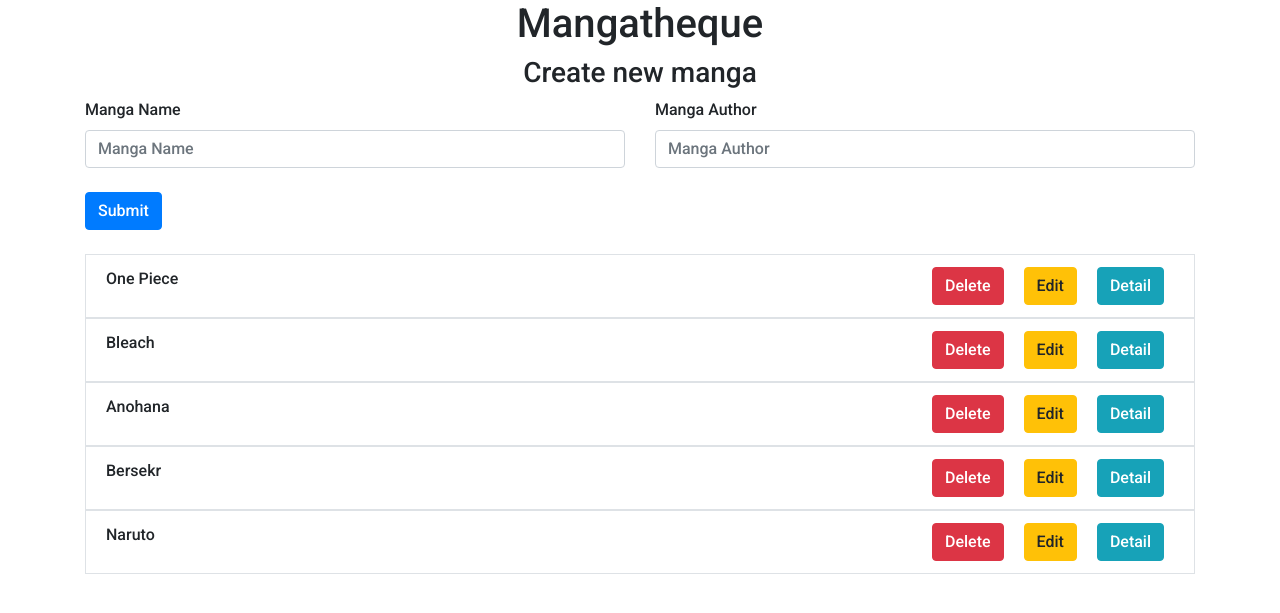
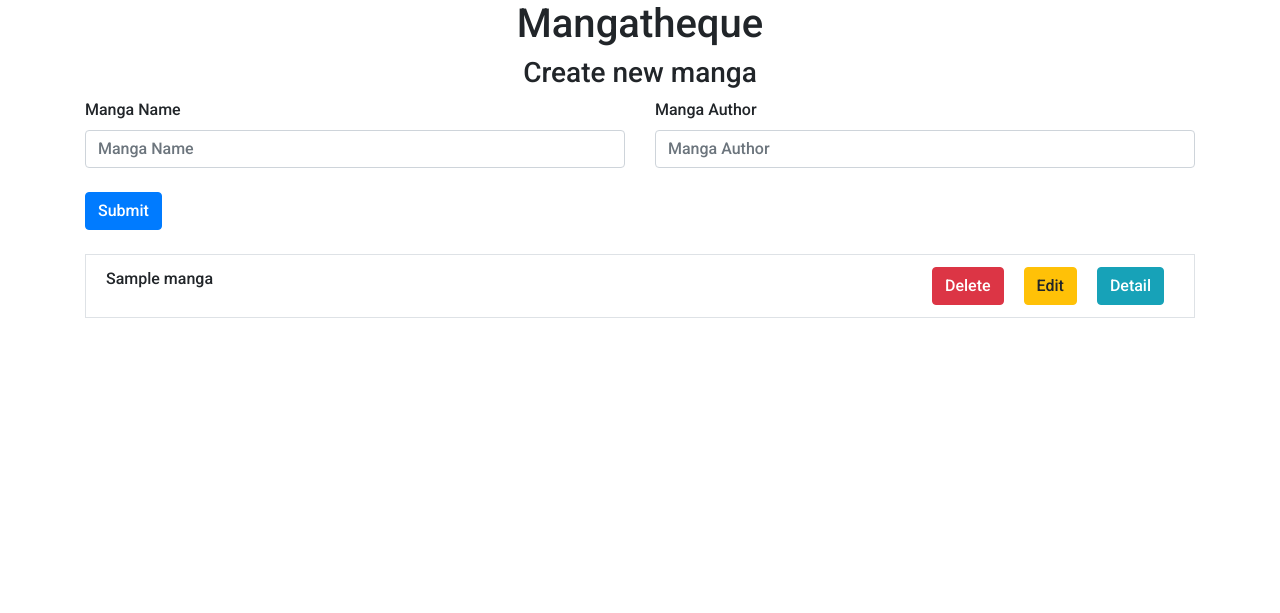
Before and after one commit to Karilla/Mangatheque, a Flask app: page / in a window 1280 px wide. Shown: the part 52-665 px from the top of the page. Run offline with Flask 2, Linux system fonts and the light colour scheme; a user stored in the database is signed in; tables that the repository leaves empty hold one stand-in row (values such as "Sample post"); some libraries are stand-ins or nearby versions.

Commit message:
Adeed manga form and rendering

```diff
--- a/app/templates/index.html
+++ b/app/templates/index.html
@@ -18,36 +18,14 @@
 
 <br />
 
-<ul class="list-group list-group-flush" id="notes">
+<ul class="list-group list-group-flush" id="manga">
+    {% for manga in user.manga %}
     <li class="list-group-item border">
-        One Piece
+        {{ manga.mangaName }}
         <button class="float-right btn btn-info" style="margin: 0px 10px;">Detail</button>
         <button class="float-right btn btn-warning" style="margin: 0px 10px;">Edit</button>
         <button class="float-right btn btn-danger" style="margin: 0px 10px;">Delete</button>
-    </li>
-    <li class="list-group-item border">
-        Bleach
-        <button class="float-right btn btn-info" style="margin: 0px 10px;">Detail</button>
-        <button class="float-right btn btn-warning" style="margin: 0px 10px;">Edit</button>
-        <button class="float-right btn btn-danger" style="margin: 0px 10px;">Delete</button>
-    </li>
-    <li class="list-group-item border">
-        Anohana
-        <button class="float-right btn btn-info" style="margin: 0px 10px;">Detail</button>
-        <button class="float-right btn btn-warning" style="margin: 0px 10px;">Edit</button>
-        <button class="float-right btn btn-danger" style="margin: 0px 10px;">Delete</button>
-    </li>
-    <li class="list-group-item border">
-        Bersekr
-        <button class="float-right btn btn-info" style="margin: 0px 10px;">Detail</button>
-        <button class="float-right btn btn-warning" style="margin: 0px 10px;">Edit</button>
-        <button class="float-right btn btn-danger" style="margin: 0px 10px;">Delete</button>
-    </li>
-    <li class="list-group-item border">
-        Naruto
-        <button class="float-right btn btn-info" style="margin: 0px 10px;">Detail</button>
-        <button class="float-right btn btn-warning" style="margin: 0px 10px;">Edit</button>
-        <button class="float-right btn btn-danger" style="margin: 0px 10px;">Delete</button>
-    </li>
-  </ul>
+        </li>
+    {% endfor %}
+</ul>
 {% endblock %}
--- a/app/views.py
+++ b/app/views.py
@@ -1,11 +1,32 @@
-from flask import Blueprint, render_template
+from flask import Blueprint, render_template, request, flash
 from flask_login import login_required, current_user
+from . import db
+
+from .models import Manga
 
 views = Blueprint('views',__name__)
 
-@views.route('/')
+@views.route('/',methods=['GET', 'POST'])
 @login_required
 def home():
+    if request.method == 'POST':
+        mangaName = request.form.get('mangaName')
+        mangaAuthor = request.form.get('mangaAuthor')
+
+        manga = Manga.query.filter_by(mangaName=mangaName).first()
+
+        if manga:
+            flash('Manga already exists',category='error')
+        elif len(mangaName) > 20:
+            flash('Manga name too long (max 20 characters',category='error')
+        elif len(mangaAuthor) > 25:
+            flash('Manga author name too long (max 25 characters',category='error')
+        else:
+            new_manga = Manga(mangaName=mangaName,author=mangaAuthor,user_id=current_user.id)
+            db.session.add(new_manga)
+            db.session.commit()
+            flash('Manga added sucessfully',category='success')
+
     return render_template("index.html",user=current_user)
 
 @views.route('/about')
```
